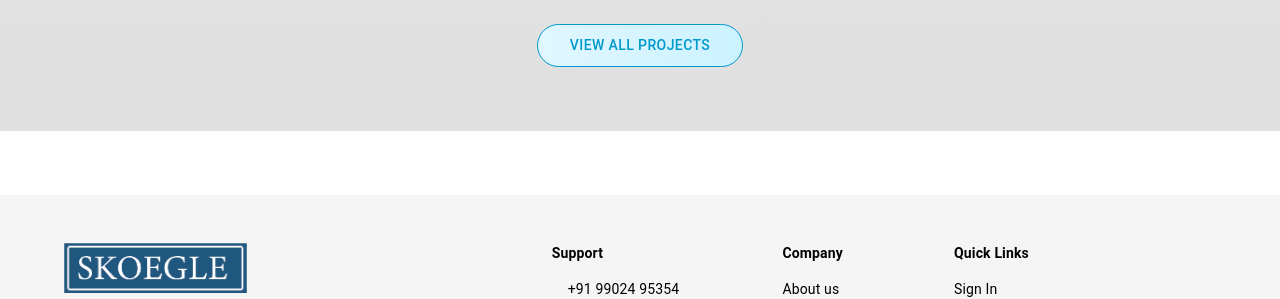
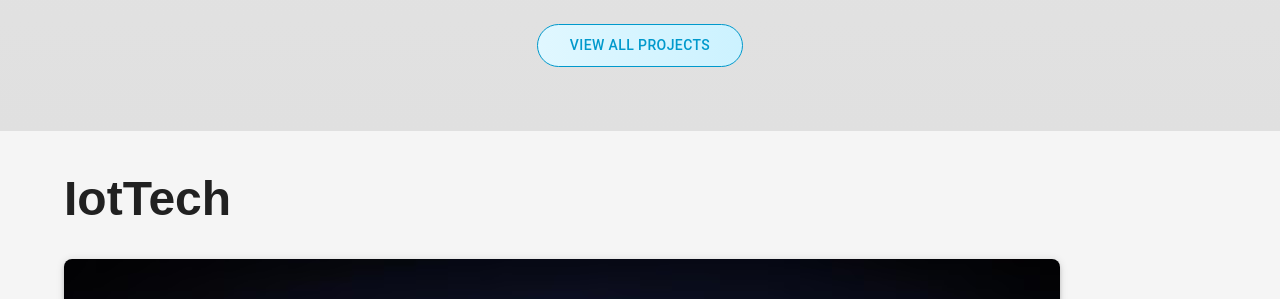
Before and after one commit to skoegle8971/skoegle-web, a Next.js app: page / in a window 1280 px wide. Shown: the part 2300-2599 px from the top of the page. Built offline with nearby package versions, Linux system fonts and the light colour scheme; some icons are missing.

Commit message:
Update page.jsx

```diff
--- a/src/app/page.jsx
+++ b/src/app/page.jsx
@@ -9,7 +9,7 @@
   {/* <IotBlogs/> */}
   {/* <IotServices/> */}
   <IotProjects/>
-  {/* <IotTech/> */}
+  <IotTech/>
 
     </Layout>
   )
```
